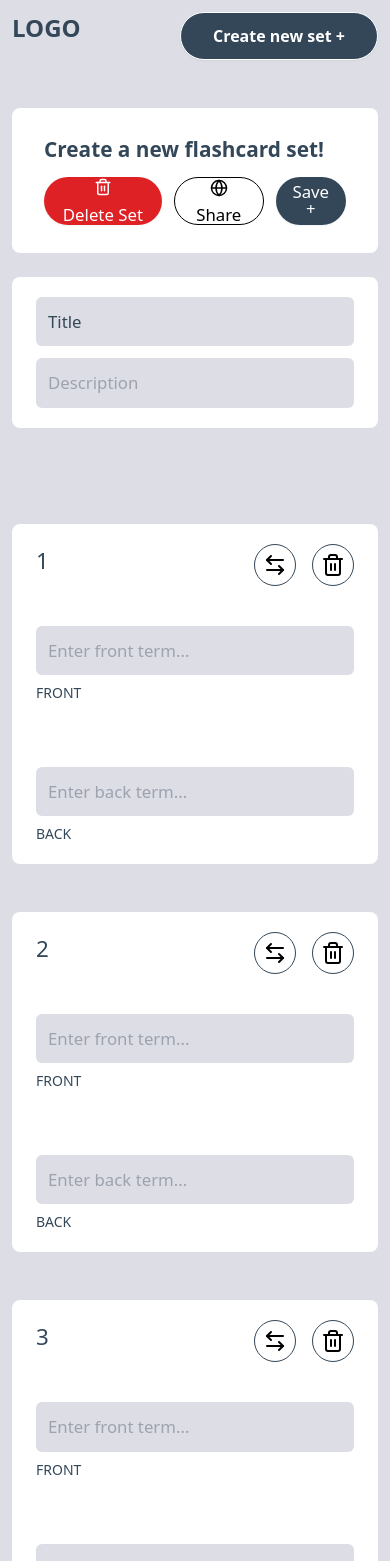
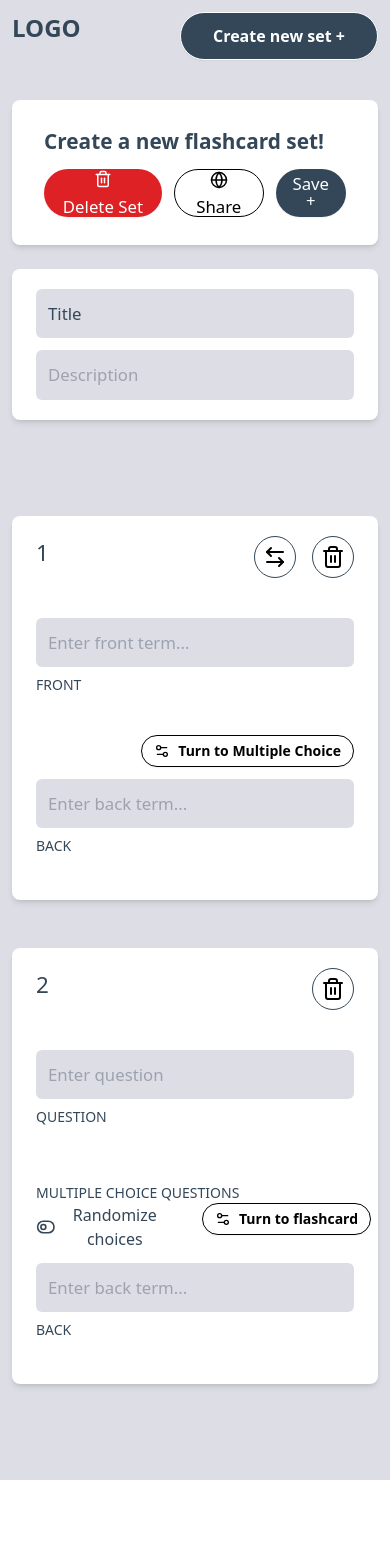
Before and after one commit to p-ragudo/flashcards_app, a React (Vite) app in the folder frontend/: page /edit/1 in a window 390 px wide. Shown: the top 1561 px of the page. After the commit the page ends 1480 px from the top, so only its background shows below. Built offline with nearby package versions, Linux system fonts and the light colour scheme.

Commit message:
ChoiceCardEditComponent start

```diff
--- a/frontend/src/components/NavBar.jsx
+++ b/frontend/src/components/NavBar.jsx
@@ -8,7 +8,7 @@ const NavBar = () => {
     }
 
     return (
-    <div className="w-full flex justify-between bg-[#DDDDE5]">
+    <div className="w-full flex justify-between bg-[#DDDDE5] pb-4">
         <a
         href="/"
         className="text-[#334758] text-2xl font-bold"
--- /dev/null
+++ b/frontend/src/pages/SetEditor/ChoiceCardEditComponent.jsx
@@ -0,0 +1,74 @@
+import { Trash2, Settings2, ToggleLeft, ToggleRight } from "lucide-react";
+import { useState } from "react";
+
+const ChoiceCardEditComponent = ({number}) => {
+    const [isMultipleChoice, setIsMultipleChoice] = useState(false);
+
+    const handleMultipleChoiceToggle = e => {
+        setIsMultipleChoice(prev => !prev);
+    }
+
+  return (
+    <div className="w-full bg-white rounded-lg shadow-md">
+      <div className="flex flex-col px-6 py-5">
+        <div className="w-full flex justify-between mb-10">
+            <h3 className="font-medium text-[#334758] text-[1.4rem]">
+                {number}
+            </h3>
+            <button className="border border-[#334758] rounded-full p-2 hover:text-white hover:bg-[#DE2124] hover:border-[#DE2124] transition-colors">
+                <Trash2 size={24} strokeWidth={2} className="text-[#334758 text-[1.25rem]" />
+            </button>
+        </div>
+
+        <div className="flex flex-col gap-14 mb-6">
+            <div className="flex flex-col gap-2">
+                <input
+                type="text"
+                placeholder="Enter question"
+                className=" w-full p-3 outline-none bg-[#DDDDE5] rounded-md text-[#334758] text-[1.05rem] font-medium"
+                />
+                <p className="font-medium text-[#334758] text-sm">
+                    QUESTION
+                </p>
+            </div>
+
+            <div className="flex flex-col gap-3">
+                <div className="w-full flex flex-col md:flex-row md:justify-between">
+                    <p className="flex font-medium text-[#334758] text-sm sm:mb-6">
+                        MULTIPLE CHOICE QUESTIONS
+                    </p>
+                    <div className="flex md:justify-evenly gap-10">
+                        <button className="
+                            flex justify-evenly gap-3 items-center"
+                            onClick={handleMultipleChoiceToggle}
+                        >
+                            {
+                                isMultipleChoice ? <ToggleRight size={30} color={"#334758"} />
+                                : <ToggleLeft size={30} color={"#334758"} />
+                            }
+                            <span className="font-medium text-[#334758]">Randomize choices</span>
+                        </button>
+                        <button className="btn btn-sm rounded-full hover:text-white hover:bg-gray-600 transition-colors">
+                            <Settings2 size={16} />
+                            Turn to flashcard
+                        </button>
+                    </div>
+                </div>
+                <div className="flex flex-col gap-2">
+                    <input
+                    type="text"
+                    placeholder="Enter back term..."
+                    className=" w-full p-3 outline-none bg-[#DDDDE5] rounded-md text-[#334758] text-[1.05rem] font-medium"
+                    />
+                    <p className="font-medium text-[#334758] text-sm">
+                        BACK
+                    </p>
+                </div>
+            </div>
+        </div>
+      </div>
+    </div>
+  )
+}
+
+export default ChoiceCardEditComponent
--- a/frontend/src/pages/SetEditor/CreateSetCardComponent.jsx
+++ b/frontend/src/pages/SetEditor/CreateSetCardComponent.jsx
@@ -2,7 +2,7 @@ import { Trash2, Globe } from 'lucide-react';
 
 const CreateSetCardComponent = ({onDelete, onShare, onSave}) => {
   return (
-    <div className="w-full bg-white rounded-lg">
+    <div className="w-full bg-white rounded-lg shadow-md">
         <div className="flex flex-col md:flex-row justify-evenly md:justify-between px-8 py-5">
             <div className="mb-3 md:mb-0">
               <h3 className="text-[#334758] font-semibold text-[1.3rem] pt-1.5">
--- a/frontend/src/pages/SetEditor/FlashCardEditComponent.jsx
+++ b/frontend/src/pages/SetEditor/FlashCardEditComponent.jsx
@@ -1,9 +1,9 @@
-import { ArrowLeftRight, Trash2 } from "lucide-react";
+import { ArrowLeftRight, Trash2, Settings2 } from "lucide-react";
 
 const FlashCardEditComponent = ({number}) => {
 
   return (
-    <div className="w-full bg-white rounded-lg">
+    <div className="w-full bg-white rounded-lg shadow-md">
       <div className="flex flex-col px-6 py-5">
         <div className="w-full flex justify-between mb-10">
             <h3 className="font-medium text-[#334758] text-[1.4rem]">
@@ -19,7 +19,7 @@ const FlashCardEditComponent = ({number}) => {
             </div>
         </div>
 
-        <div className="flex flex-col gap-16">
+        <div className="flex flex-col gap-10 mb-6">
             <div className="flex flex-col gap-2">
                 <input
                 type="text"
@@ -31,6 +31,13 @@ const FlashCardEditComponent = ({number}) => {
                 </p>
             </div>
 
+            <div className="flex flex-col gap-3">
+                <div className="flex justify-end">
+                    <button className="btn btn-sm rounded-full hover:text-white hover:bg-gray-600 transition-colors">
+                        <Settings2 size={16} />
+                        Turn to Multiple Choice
+                    </button>
+                </div>
                 <div className="flex flex-col gap-2">
                     <input
                     type="text"
@@ -44,6 +51,7 @@ const FlashCardEditComponent = ({number}) => {
             </div>
         </div>
       </div>
+    </div>
   )
 }
 
--- a/frontend/src/pages/SetEditor/SetEditorPage.jsx
+++ b/frontend/src/pages/SetEditor/SetEditorPage.jsx
@@ -3,6 +3,7 @@ import NavBar from "../../components/NavBar";
 import CreateSetCardComponent from "./CreateSetCardComponent";
 import toast from "react-hot-toast";
 import FlashCardEditComponent from "./FlashCardEditComponent";
+import ChoiceCardEditComponent from "./ChoiceCardEditComponent";
 
 const SetEditorPage = () => {
   const [title, setTitle] = useState("Title");
@@ -32,18 +33,21 @@ const SetEditorPage = () => {
 
   return (
     <div className="min-h-screen w-full bg-[#DDDDE5]">
-      <div className="max-w-6xl w-full mx-auto px-3 pb-24">
-        <div className="sticky top-0 z-50 bg-[#DDDDE5] pt-3 mb-12">
+      <div className="flex justify-center sticky top-0 z-50 bg-[#DDDDE5] pt-3 mb-6">
+        <div className="w-full max-w-6xl px-3">
           <NavBar />
         </div>
+      </div>
 
+      <div className="max-w-6xl w-full mx-auto px-3 pb-24">
         <CreateSetCardComponent
           onDelete={handleDelete}
           onShare={handleShare}
           onSave={handleSave}
         />
 
-        <div className="w-full bg-white rounded-lg mt-6 mb-24">
+        {/* Title and Description */}
+        <div className="w-full bg-white rounded-lg mt-6 mb-24 shadow-md">
           <div className="flex flex-col px-6 py-5 gap-3">
             <input
               type="text"
@@ -65,8 +69,7 @@ const SetEditorPage = () => {
 
         <div className="flex flex-col gap-12">
           <FlashCardEditComponent number={1} />
-          <FlashCardEditComponent number={2} />
-          <FlashCardEditComponent number={3} />
+          <ChoiceCardEditComponent number={2} />
         </div>
       </div>
     </div>
```
Lines whose indentation alone changed are shown as unchanged.
